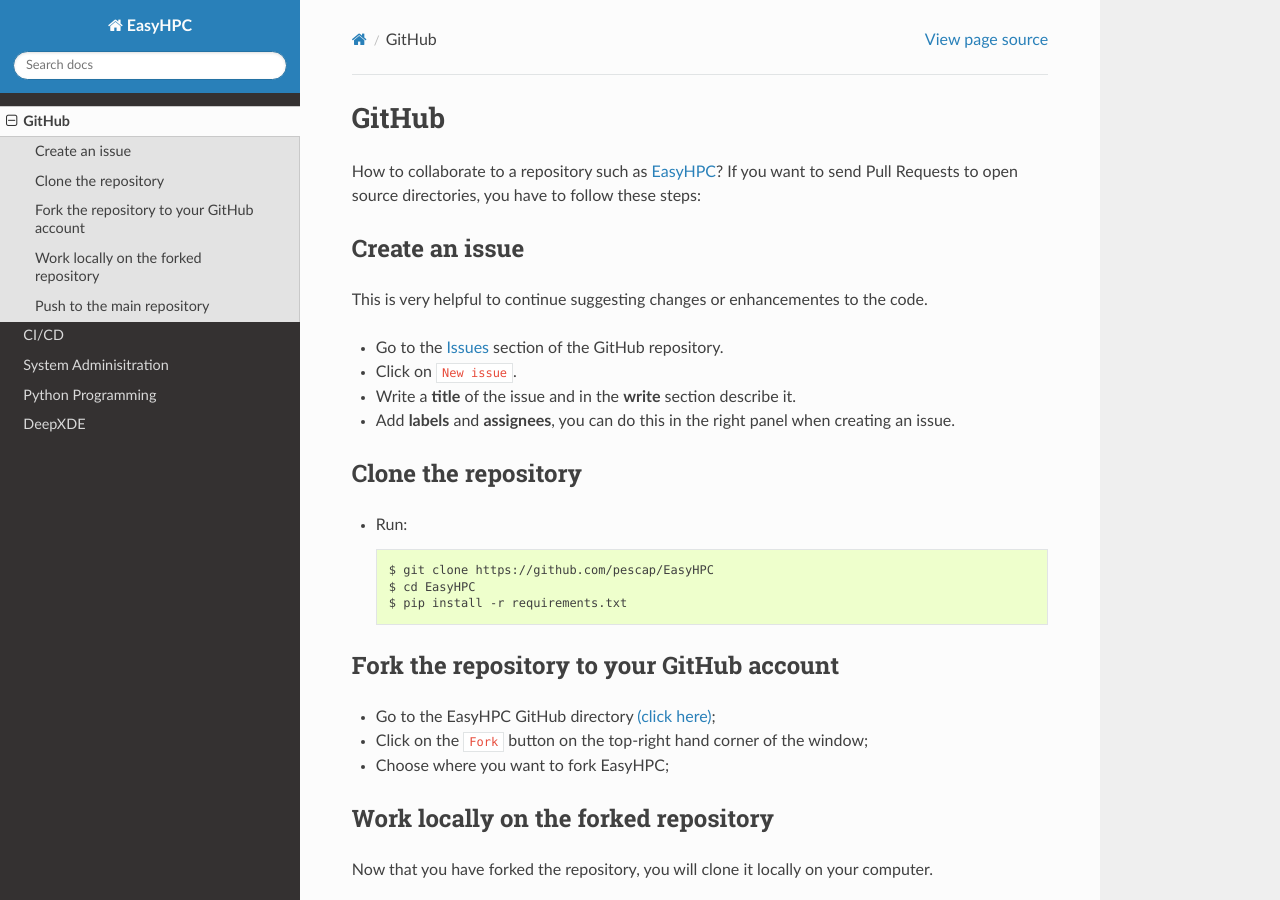
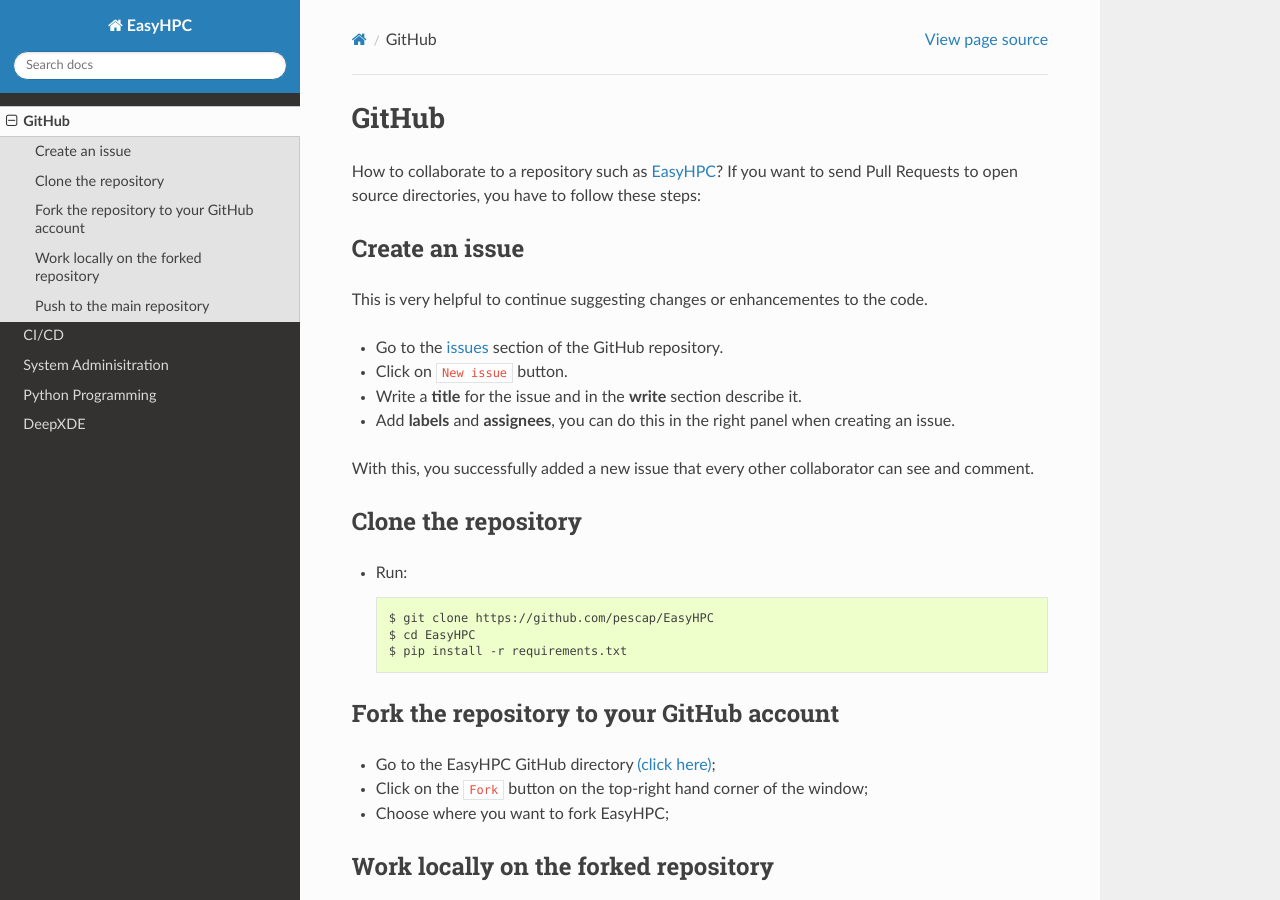
Before and after one commit to pescap/EasyHPC, a Sphinx documentation site: the page built from docs/source/github.rst, in a window 1280 px wide and 900 px high. Built offline with Sphinx 7.4.7 and the Read the Docs theme 2.0.0, drawn with Linux system fonts in a browser that asks for light colours.

Commit message:
Added a new section

```diff
--- a/docs/source/github.rst
+++ b/docs/source/github.rst
@@ -7,10 +7,12 @@
 ---------------
 This is very helpful to continue suggesting changes or enhancementes to the code.
 
-- Go to the `Issues <https://github.com/pescap/EasyHPC/issues>`_ section of the GitHub repository.
-- Click on ``New issue``.
-- Write a **title** of the issue and in the **write** section describe it.
+- Go to the `issues <https://github.com/pescap/EasyHPC/issues>`_ section of the GitHub repository.
+- Click on ``New issue`` button.
+- Write a **title** for the issue and in the **write** section describe it.
 - Add **labels** and **assignees**, you can do this in the right panel when creating an issue.
+
+With this, you successfully added a new issue that every other collaborator can see and comment.
 
 Clone the repository
 --------------------
```
